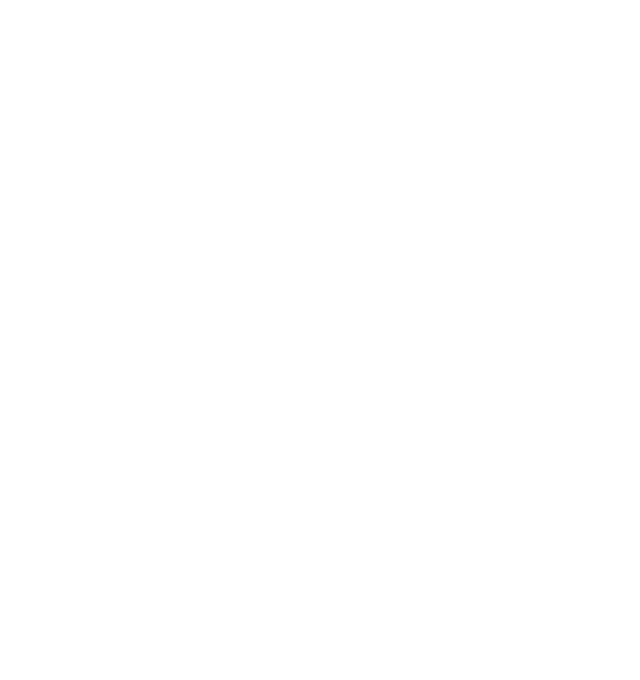
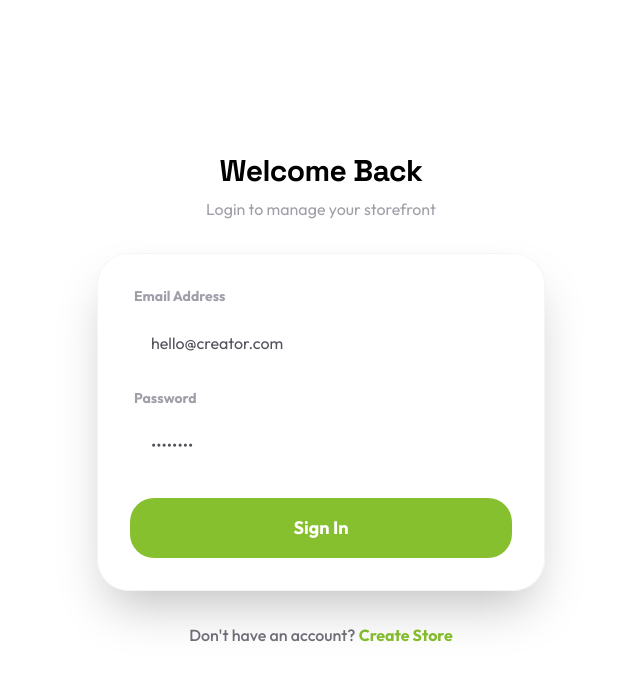
Before and after one commit to Simeon369/app.gostore, a Next.js app: page /login in a window 1280 px wide. Before the commit this address had no page. Shown: the top 680 px of the page, without its empty margins (319-959 px from the left). Built offline with nearby package versions, Linux system fonts and the light colour scheme; no server answers.

Commit message:
feat: implement checkout flow with Paystack integration, admin dashboards, and core application scaffolding

```diff
--- a/app/login/page.tsx
+++ b/app/login/page.tsx
@@ -1,5 +1,139 @@
-import { redirect } from "next/navigation";
+"use client";
+
+import Image from "next/image";
+import Link from "next/link";
+import { useState } from "react";
+import { motion } from "framer-motion";
+import { ArrowLeft, Mail, Loader2 } from "lucide-react";
+import { createClient } from "../../utils/supabase/client";
+import { useRouter } from "next/navigation";
 
 export default function LoginPage() {
-  redirect("https://home-gostore.vercel.app");
+  const [email, setEmail] = useState("");
+  const [password, setPassword] = useState("");
+  const [loading, setLoading] = useState(false);
+  const [error, setError] = useState<string | null>(null);
+  const router = useRouter();
+  const supabase = createClient();
+
+  const handleLogin = async (e: React.FormEvent) => {
+    e.preventDefault();
+    setLoading(true);
+    setError(null);
+
+    const { error } = await supabase.auth.signInWithPassword({
+      email,
+      password,
+    });
+
+    if (error) {
+      setError(error.message);
+      setLoading(false);
+    } else {
+      router.push("/dashboard");
+      router.refresh();
+    }
+  };
+
+  return (
+    <main className="min-h-screen flex items-center justify-center p-6 bg-background relative overflow-y-auto py-12">
+      {/* Background Blobs */}
+      <div className="absolute top-0 right-0 w-[500px] h-[500px] bg-primary/5 rounded-full blur-[120px] -z-10" />
+      <div className="absolute bottom-0 left-0 w-[400px] h-[400px] bg-emerald-500/5 rounded-full blur-[100px] -z-10" />
+
+      {/* <Link
+        href="/"
+        className="absolute top-8 left-8 flex items-center gap-2 text-zinc-400 hover:text-white transition-colors group"
+      >
+        <ArrowLeft className="w-4 h-4 group-hover:-translate-x-1 transition-transform" />
+        Back to Home
+      </Link> */}
+
+      <motion.div
+        initial={{ opacity: 0, y: 20 }}
+        animate={{ opacity: 1, y: 0 }}
+        className="w-full max-w-md flex flex-col gap-8"
+      >
+        <div className="flex flex-col items-center gap-2 text-center">
+          {/* <Image
+            src="/gostore-logo.png"
+            alt="GoStore Logo"
+            width={48}
+            height={48}
+            className="w-12 h-12 mb-2"
+          /> */}
+          <h1 className="text-3xl font-bold tracking-tight">Welcome Back</h1>
+          <p className="text-zinc-400">Login to manage your storefront</p>
+        </div>
+
+        <div className="glass-card p-8 rounded-[32px] flex flex-col gap-6 shadow-2xl">
+          <form onSubmit={handleLogin} className="flex flex-col gap-6">
+            <div className="flex flex-col gap-4">
+              <div className="flex flex-col gap-2">
+                <label className="text-sm font-bold text-zinc-400 ml-1">Email Address</label>
+                <input
+                  type="email"
+                  value={email}
+                  onChange={(e) => setEmail(e.target.value)}
+                  placeholder="hello@creator.com"
+                  required
+                  className="w-full px-5 py-4 rounded-2xl bg-white/5 border border-white/10 focus:border-primary/50 focus:ring-1 focus:ring-primary/50 outline-none transition-all placeholder:text-zinc-600"
+                />
+              </div>
+              <div className="flex flex-col gap-2">
+                <label className="text-sm font-bold text-zinc-400 ml-1">Password</label>
+                <input
+                  type="password"
+                  value={password}
+                  onChange={(e) => setPassword(e.target.value)}
+                  placeholder="••••••••"
+                  required
+                  className="w-full px-5 py-4 rounded-2xl bg-white/5 border border-white/10 focus:border-primary/50 focus:ring-1 focus:ring-primary/50 outline-none transition-all placeholder:text-zinc-600"
+                />
+              </div>
+            </div>
+
+            {error && (
+              <div className="p-3 rounded-xl bg-red-500/10 border border-red-500/20 text-red-400 text-sm font-medium">
+                {error}
+              </div>
+            )}
+
+            <button
+              type="submit"
+              disabled={loading}
+              className="w-full py-4 rounded-2xl brand-gradient text-primary-foreground font-bold text-lg hover:shadow-[0_0_24px_rgba(158,226,55,0.3)] transition-all disabled:opacity-50 disabled:cursor-not-allowed flex items-center justify-center gap-2"
+            >
+              {loading ? <Loader2 className="w-5 h-5 animate-spin" /> : "Sign In"}
+            </button>
+          </form>
+
+          {/* <div className="relative py-2">
+            <div className="absolute inset-0 flex items-center">
+              <div className="w-full border-t border-white/5" />
+            </div>
+            <div className="relative flex justify-center text-xs uppercase">
+              <span className="bg-[#050505] px-2 text-zinc-500 font-bold tracking-widest">Or continue with</span>
+            </div>
+          </div>
+
+          <div className="grid grid-cols-1 gap-4">
+            <button
+              onClick={() => supabase.auth.signInWithOAuth({ provider: 'google' })}
+              className="flex items-center justify-center gap-2 py-3 rounded-2xl glass-card hover:bg-white/5 transition-all text-sm font-bold"
+            >
+              <Mail className="w-4 h-4" /> Google
+            </button>
+          </div> */}
+        </div>
+
+        <p className="text-center text-zinc-500 font-medium">
+          Don't have an account?{" "}
+          <Link href="/signup" className="text-primary hover:underline font-bold">
+            Create Store
+          </Link>
+        </p>
+      </motion.div>
+    </main>
+  );
 }
```
